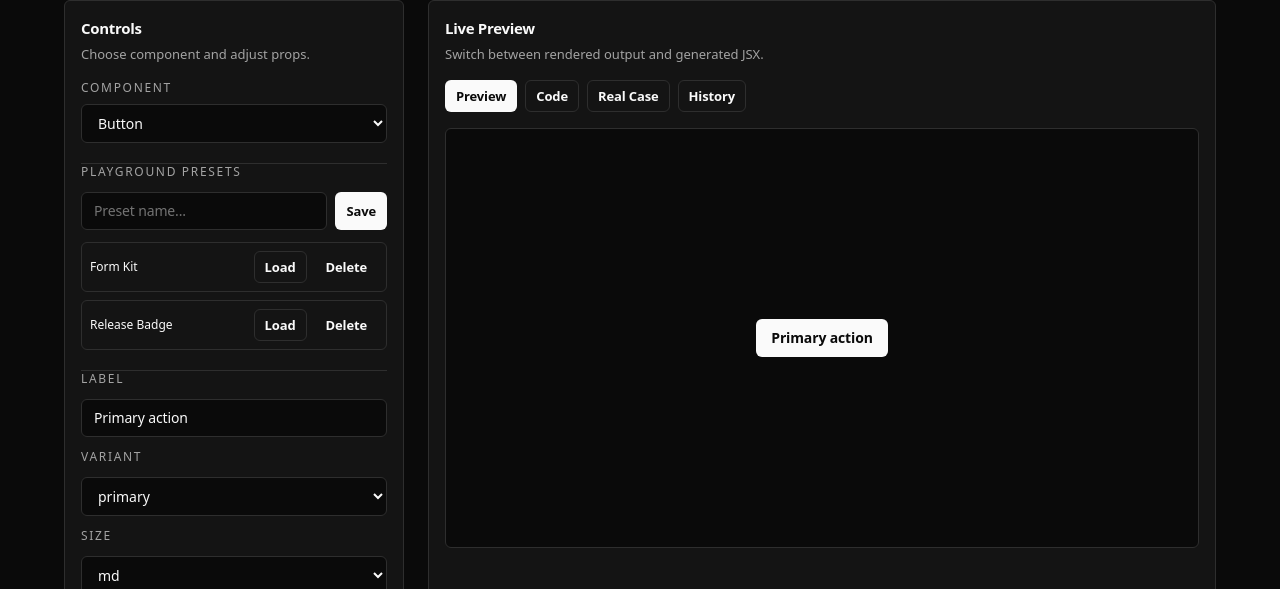
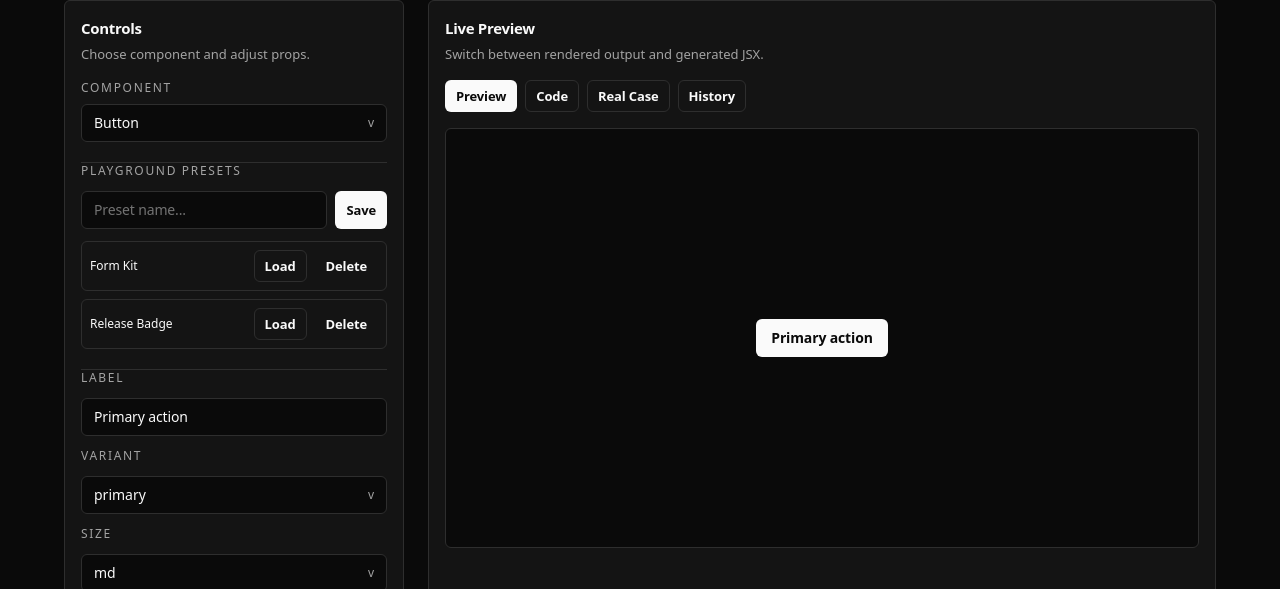
Before and after one commit to ashhforrd/Design-System-Playground, a Next.js app: page /playground in a window 1280 px wide. Shown: the part 211-800 px from the top of the page. Built offline with nearby package versions, Linux system fonts and the light colour scheme; a web font is replaced by a local one.

Commit message:
style: redesign select

```diff
--- a/src/app/playground/page.tsx
+++ b/src/app/playground/page.tsx
@@ -15,6 +15,7 @@ import {
   Input,
   Label as UiLabel,
   Link,
+  Select,
   Separator,
   Switch,
   Textarea,
@@ -142,30 +143,24 @@ export default function PlaygroundPage() {
             <CardContent className="space-y-5">
               <div className="space-y-2">
                 <FieldLabel>Component</FieldLabel>
-                <select
-                  className="w-full border px-3 py-2 text-sm"
-                  style={{
-                    borderColor: "var(--ds-color-neutral-border)",
-                    borderRadius: "var(--ds-radius-md)",
-                    background: "var(--ds-input-bg)",
-                    color: "var(--foreground)",
-                  }}
+                <Select
                   value={selectedComponent}
-                  onChange={(event) =>
-                    setSelectedComponent(event.target.value as typeof selectedComponent)
+                  onValueChange={(next) =>
+                    setSelectedComponent(next as typeof selectedComponent)
                   }
-                >
-                  <option value="button">Button</option>
-                  <option value="input">Input</option>
-                  <option value="badge">Badge</option>
-                  <option value="switch">Switch</option>
-                  <option value="checkbox">Checkbox</option>
-                  <option value="textarea">Textarea</option>
-                  <option value="label">Label</option>
-                  <option value="separator">Separator</option>
-                  <option value="link">Link</option>
-                  <option value="card">Card</option>
-                </select>
+                  options={[
+                    { label: "Button", value: "button" },
+                    { label: "Input", value: "input" },
+                    { label: "Badge", value: "badge" },
+                    { label: "Switch", value: "switch" },
+                    { label: "Checkbox", value: "checkbox" },
+                    { label: "Textarea", value: "textarea" },
+                    { label: "Label", value: "label" },
+                    { label: "Separator", value: "separator" },
+                    { label: "Link", value: "link" },
+                    { label: "Card", value: "card" },
+                  ]}
+                />
               </div>
 
               <Separator />
@@ -225,43 +220,31 @@ export default function PlaygroundPage() {
                     onChange={(e) => updateButton({ label: e.target.value })}
                   />
                   <FieldLabel>Variant</FieldLabel>
-                  <select
-                    className="w-full border px-3 py-2 text-sm"
-                    style={{
-                      borderColor: "var(--ds-color-neutral-border)",
-                      borderRadius: "var(--ds-radius-md)",
-                      background: "var(--ds-input-bg)",
-                      color: "var(--foreground)",
-                    }}
+                  <Select
                     value={button.variant}
-                    onChange={(e) =>
+                    onValueChange={(next) =>
                       updateButton({
-                        variant: e.target.value as "primary" | "secondary" | "ghost",
+                        variant: next as "primary" | "secondary" | "ghost",
                       })
                     }
-                  >
-                    <option value="primary">primary</option>
-                    <option value="secondary">secondary</option>
-                    <option value="ghost">ghost</option>
-                  </select>
+                    options={[
+                      { label: "primary", value: "primary" },
+                      { label: "secondary", value: "secondary" },
+                      { label: "ghost", value: "ghost" },
+                    ]}
+                  />
                   <FieldLabel>Size</FieldLabel>
-                  <select
-                    className="w-full border px-3 py-2 text-sm"
-                    style={{
-                      borderColor: "var(--ds-color-neutral-border)",
-                      borderRadius: "var(--ds-radius-md)",
-                      background: "var(--ds-input-bg)",
-                      color: "var(--foreground)",
-                    }}
+                  <Select
                     value={button.size}
-                    onChange={(e) =>
-                      updateButton({ size: e.target.value as "sm" | "md" | "lg" })
+                    onValueChange={(next) =>
+                      updateButton({ size: next as "sm" | "md" | "lg" })
                     }
-                  >
-                    <option value="sm">sm</option>
-                    <option value="md">md</option>
-                    <option value="lg">lg</option>
-                  </select>
+                    options={[
+                      { label: "sm", value: "sm" },
+                      { label: "md", value: "md" },
+                      { label: "lg", value: "lg" },
+                    ]}
+                  />
                   <Switch
                     label="Disabled"
                     checked={button.disabled}
@@ -278,23 +261,17 @@ export default function PlaygroundPage() {
                     onChange={(e) => updateInput({ placeholder: e.target.value })}
                   />
                   <FieldLabel>Type</FieldLabel>
-                  <select
-                    className="w-full border px-3 py-2 text-sm"
-                    style={{
-                      borderColor: "var(--ds-color-neutral-border)",
-                      borderRadius: "var(--ds-radius-md)",
-                      background: "var(--ds-input-bg)",
-                      color: "var(--foreground)",
-                    }}
+                  <Select
                     value={input.type}
-                    onChange={(e) =>
-                      updateInput({ type: e.target.value as "text" | "email" | "password" })
+                    onValueChange={(next) =>
+                      updateInput({ type: next as "text" | "email" | "password" })
                     }
-                  >
-                    <option value="text">text</option>
-                    <option value="email">email</option>
-                    <option value="password">password</option>
-                  </select>
+                    options={[
+                      { label: "text", value: "text" },
+                      { label: "email", value: "email" },
+                      { label: "password", value: "password" },
+                    ]}
+                  />
                   <Switch
                     label="Disabled"
                     checked={input.disabled}
@@ -311,40 +288,28 @@ export default function PlaygroundPage() {
                     onChange={(e) => updateBadge({ label: e.target.value })}
                   />
                   <FieldLabel>Variant</FieldLabel>
-                  <select
-                    className="w-full border px-3 py-2 text-sm"
-                    style={{
-                      borderColor: "var(--ds-color-neutral-border)",
-                      borderRadius: "var(--ds-radius-md)",
-                      background: "var(--ds-input-bg)",
-                      color: "var(--foreground)",
-                    }}
+                  <Select
                     value={badge.variant}
-                    onChange={(e) =>
+                    onValueChange={(next) =>
                       updateBadge({
-                        variant: e.target.value as "solid" | "outline" | "muted",
+                        variant: next as "solid" | "outline" | "muted",
                       })
                     }
-                  >
-                    <option value="solid">solid</option>
-                    <option value="outline">outline</option>
-                    <option value="muted">muted</option>
-                  </select>
+                    options={[
+                      { label: "solid", value: "solid" },
+                      { label: "outline", value: "outline" },
+                      { label: "muted", value: "muted" },
+                    ]}
+                  />
                   <FieldLabel>Size</FieldLabel>
-                  <select
-                    className="w-full border px-3 py-2 text-sm"
-                    style={{
-                      borderColor: "var(--ds-color-neutral-border)",
-                      borderRadius: "var(--ds-radius-md)",
-                      background: "var(--ds-input-bg)",
-                      color: "var(--foreground)",
-                    }}
+                  <Select
                     value={badge.size}
-                    onChange={(e) => updateBadge({ size: e.target.value as "sm" | "md" })}
-                  >
-                    <option value="sm">sm</option>
-                    <option value="md">md</option>
-                  </select>
+                    onValueChange={(next) => updateBadge({ size: next as "sm" | "md" })}
+                    options={[
+                      { label: "sm", value: "sm" },
+                      { label: "md", value: "md" },
+                    ]}
+                  />
                 </div>
               ) : null}
 
@@ -426,24 +391,18 @@ export default function PlaygroundPage() {
               {selectedComponent === "separator" ? (
                 <div className="space-y-3">
                   <FieldLabel>Orientation</FieldLabel>
-                  <select
-                    className="w-full border px-3 py-2 text-sm"
-                    style={{
-                      borderColor: "var(--ds-color-neutral-border)",
-                      borderRadius: "var(--ds-radius-md)",
-                      background: "var(--ds-input-bg)",
-                      color: "var(--foreground)",
-                    }}
+                  <Select
                     value={separator.orientation}
-                    onChange={(e) =>
+                    onValueChange={(next) =>
                       updateSeparator({
-                        orientation: e.target.value as "horizontal" | "vertical",
+                        orientation: next as "horizontal" | "vertical",
                       })
                     }
-                  >
-                    <option value="horizontal">horizontal</option>
-                    <option value="vertical">vertical</option>
-                  </select>
+                    options={[
+                      { label: "horizontal", value: "horizontal" },
+                      { label: "vertical", value: "vertical" },
+                    ]}
+                  />
                 </div>
               ) : null}
 
--- a/src/components/ui/index.ts
+++ b/src/components/ui/index.ts
@@ -21,6 +21,8 @@ export { Link } from "./link/link";
 export type { LinkProps } from "./link/link";
 export { Separator } from "./separator/separator";
 export type { SeparatorOrientation, SeparatorProps } from "./separator/separator";
+export { Select } from "./select/select";
+export type { SelectOption, SelectProps } from "./select/select";
 export { Switch } from "./switch/switch";
 export type { SwitchProps } from "./switch/switch";
 export { Textarea } from "./textarea/textarea";
--- /dev/null
+++ b/src/components/ui/select/select.module.css
@@ -0,0 +1,76 @@
+.root {
+  position: relative;
+  width: 100%;
+}
+
+.trigger {
+  width: 100%;
+  min-height: 2.375rem;
+  border: 1px solid var(--ds-color-neutral-border, #2e2e2e);
+  border-radius: var(--ds-radius-md, 0.375rem);
+  background: var(--ds-input-bg, #0a0a0a);
+  color: var(--foreground, #fafafa);
+  font-size: 0.875rem;
+  padding: 0 0.75rem;
+  display: flex;
+  align-items: center;
+  justify-content: space-between;
+  gap: 0.75rem;
+  cursor: pointer;
+}
+
+.trigger:disabled {
+  opacity: 0.5;
+  cursor: not-allowed;
+}
+
+.trigger:focus-visible {
+  outline: none;
+  border-color: var(--foreground, #fafafa);
+  box-shadow: 0 0 0 3px var(--ds-focus-ring, rgba(250, 250, 250, 0.22));
+}
+
+.value {
+  overflow: hidden;
+  text-overflow: ellipsis;
+  white-space: nowrap;
+}
+
+.caret {
+  color: var(--ds-muted-fg, #a3a3a3);
+  font-size: 0.75rem;
+}
+
+.content {
+  position: absolute;
+  z-index: 20;
+  top: calc(100% + 0.35rem);
+  left: 0;
+  right: 0;
+  border: 1px solid var(--ds-color-neutral-border, #2e2e2e);
+  border-radius: var(--ds-radius-md, 0.375rem);
+  background: var(--ds-surface, #141414);
+  overflow: hidden;
+  box-shadow: 0 10px 30px rgba(0, 0, 0, 0.28);
+}
+
+.option {
+  width: 100%;
+  text-align: left;
+  border: none;
+  background: transparent;
+  color: var(--foreground, #fafafa);
+  font-size: 0.875rem;
+  padding: 0.625rem 0.75rem;
+  cursor: pointer;
+}
+
+.option:hover,
+.option:focus-visible {
+  outline: none;
+  background: var(--ds-surface-hover, #1f1f1f);
+}
+
+.selected {
+  color: var(--ds-muted-fg, #a3a3a3);
+}
--- /dev/null
+++ b/src/components/ui/select/select.tsx
@@ -0,0 +1,86 @@
+"use client";
+
+import { useEffect, useMemo, useRef, useState } from "react";
+
+import { cn } from "@/lib/cn";
+
+import styles from "./select.module.css";
+
+export type SelectOption = {
+  label: string;
+  value: string;
+};
+
+export type SelectProps = {
+  value: string;
+  options: SelectOption[];
+  onValueChange: (value: string) => void;
+  className?: string;
+  placeholder?: string;
+  disabled?: boolean;
+};
+
+export function Select({
+  value,
+  options,
+  onValueChange,
+  className,
+  placeholder = "Select option",
+  disabled = false,
+}: SelectProps) {
+  const [open, setOpen] = useState(false);
+  const rootRef = useRef<HTMLDivElement>(null);
+
+  const selectedOption = useMemo(
+    () => options.find((opt) => opt.value === value),
+    [options, value],
+  );
+
+  useEffect(() => {
+    const onPointerDown = (event: MouseEvent) => {
+      if (!rootRef.current?.contains(event.target as Node)) {
+        setOpen(false);
+      }
+    };
+    document.addEventListener("mousedown", onPointerDown);
+    return () => document.removeEventListener("mousedown", onPointerDown);
+  }, []);
+
+  return (
+    <div ref={rootRef} className={cn(styles.root, className)}>
+      <button
+        type="button"
+        className={styles.trigger}
+        onClick={() => setOpen((prev) => !prev)}
+        aria-haspopup="listbox"
+        aria-expanded={open}
+        disabled={disabled}
+      >
+        <span className={styles.value}>{selectedOption?.label ?? placeholder}</span>
+        <span className={styles.caret}>v</span>
+      </button>
+      {open ? (
+        <div className={styles.content} role="listbox">
+          {options.map((option) => {
+            const isSelected = option.value === value;
+            return (
+              <button
+                key={option.value}
+                type="button"
+                className={cn(styles.option, isSelected && styles.selected)}
+                onClick={() => {
+                  onValueChange(option.value);
+                  setOpen(false);
+                }}
+                role="option"
+                aria-selected={isSelected}
+              >
+                {option.label}
+              </button>
+            );
+          })}
+        </div>
+      ) : null}
+    </div>
+  );
+}
```
Also changed, not shown: src/state/playground-store.ts (+11 -2 lines), 1 other file (tests, documents, lock files or other folders).
